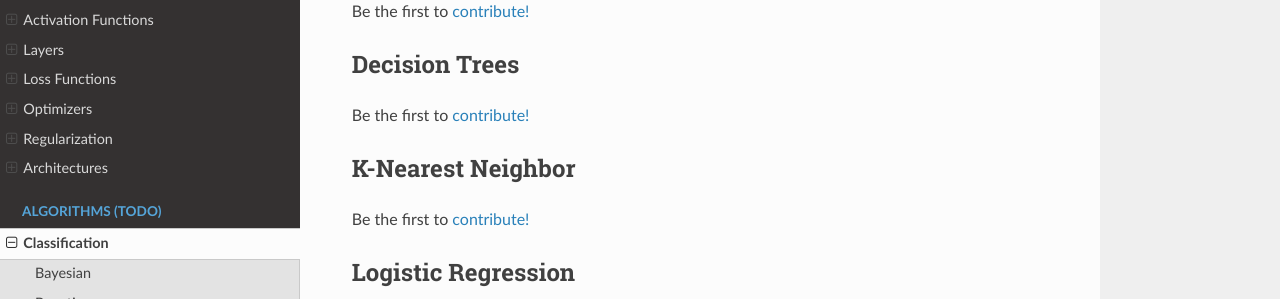
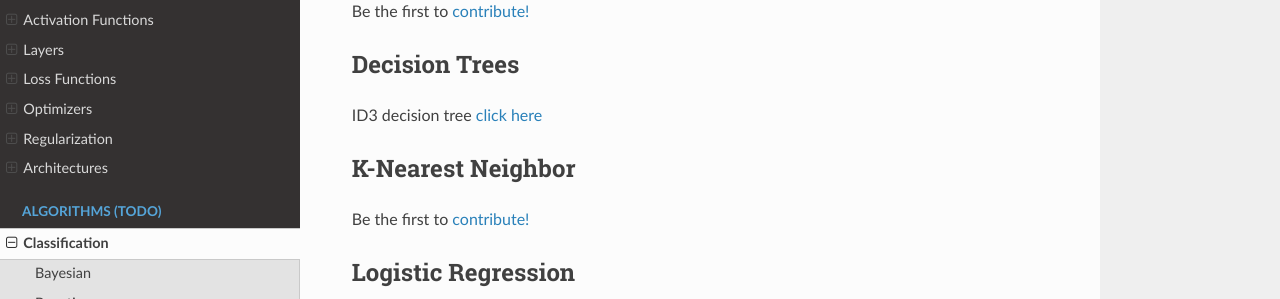
Before and after one commit to bfortuner/ml-glossary, a Sphinx documentation site: the page built from docs/classification_algos.rst, in a window 1280 px wide and 1192 px high. Shown: the part 368-667 px from the top of the window. Built offline with Sphinx 7.4.7 and the Read the Docs theme 2.0.0, drawn with Linux system fonts in a browser that asks for light colours.

Commit message:
add link to id3 in the document

```diff
--- a/docs/classification_algos.rst
+++ b/docs/classification_algos.rst
@@ -20,7 +20,7 @@ Be the first to `contribute! <https://github.com/bfortuner/ml-cheatsheet>`__
 Decision Trees
 ==============
 
-Be the first to `contribute! <https://github.com/bfortuner/ml-cheatsheet>`__
+ID3 decision tree `click here <https://github.com/bfortuner/ml-cheatsheet/blob/master/code/id3_decision_tree_simple.py>`__
 
 K-Nearest Neighbor
 ==================
```
